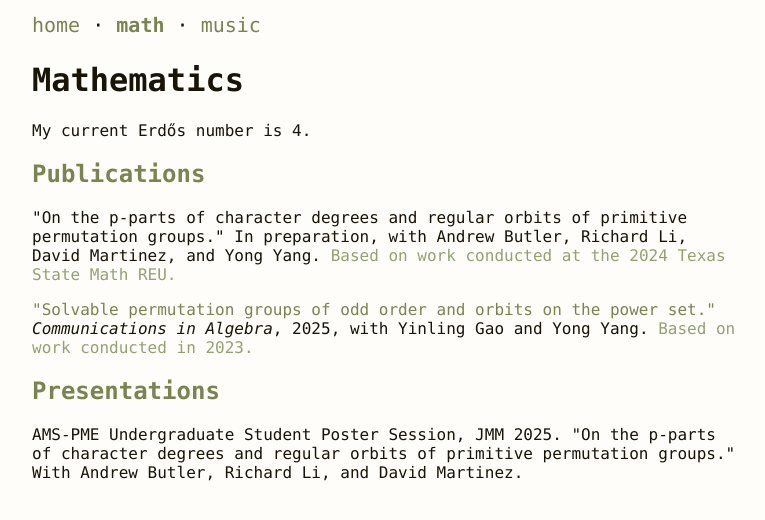
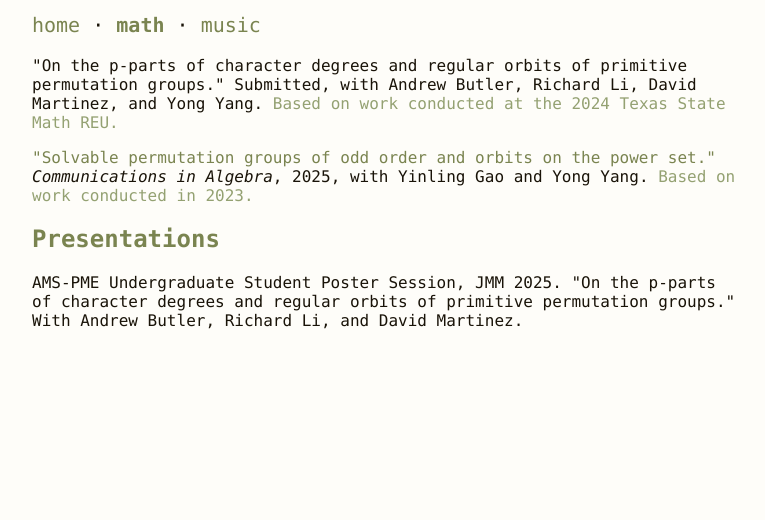
Before and after one commit to keklia/keklia.github.io, a Jekyll site: the page built from math.html, in a window 1280 px wide. Shown: the top 520 px of the page, without its empty margins (256-1021 px from the left). Built offline with Jekyll 4.4.1, drawn with Linux system fonts in a browser that asks for light colours.

Commit message:
Update math.html

```diff
--- a/math.html
+++ b/math.html
@@ -2,12 +2,14 @@
 layout: default
 title: Math
 ---
+<!--
 <h1>Mathematics</h1>
 My current Erdős number is 4.
 <h2>Publications</h2>
+-->
 
 <p>
-"On the p-parts of character degrees and regular orbits of primitive permutation groups." In preparation, with Andrew Butler, Richard Li, David Martinez, and Yong Yang.
+"On the p-parts of character degrees and regular orbits of primitive permutation groups." Submitted, with Andrew Butler, Richard Li, David Martinez, and Yong Yang.
 
 <span class="text-muted"> Based on work conducted at the 2024 Texas State Math REU.</span>
 </p>
```
